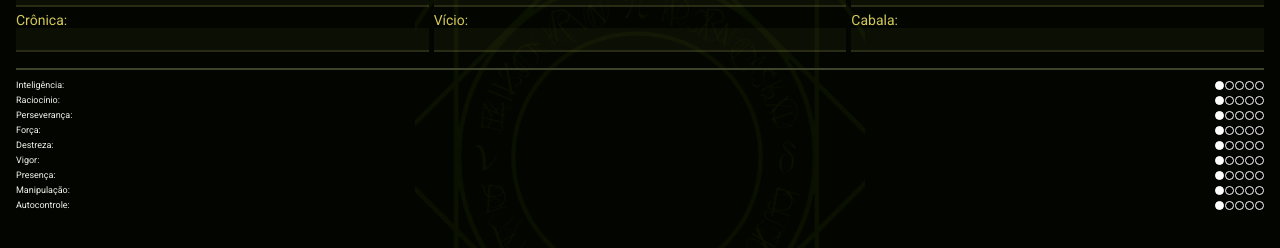
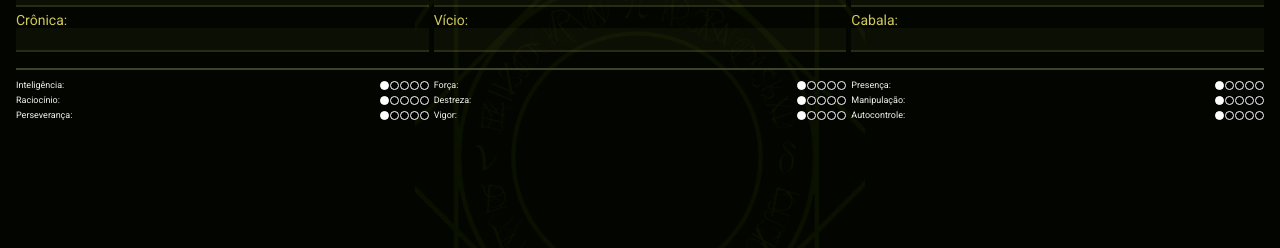
Before and after one commit to AbreuRenan/MtA, a React (Vite) app: page /#/ in a window 1280 px wide. Shown: the part 160-408 px from the top of the page. Built offline with nearby package versions, Linux system fonts and the light colour scheme.

Commit message:
teste UX com atributos em 3 colunas

```diff
--- a/src/styles/home.module.css
+++ b/src/styles/home.module.css
@@ -64,8 +64,8 @@
 
 .sheetAtrib{
     padding-top: 10px;
+    display: flex;
     display: grid;
-    display: flex;
     flex-direction: column  ;
     grid-template-columns: 1fr 1fr 1fr;
     gap: 5px;
```
